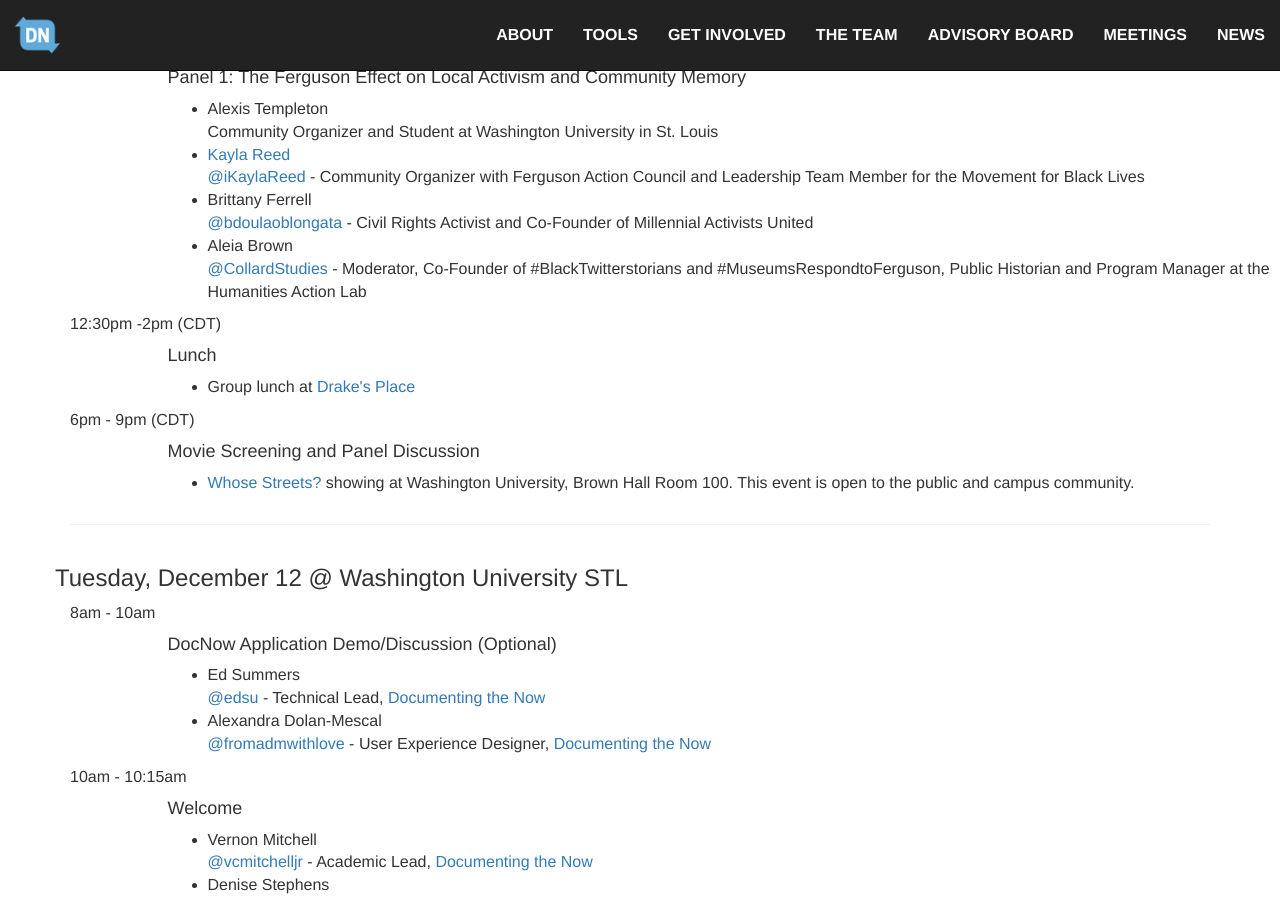
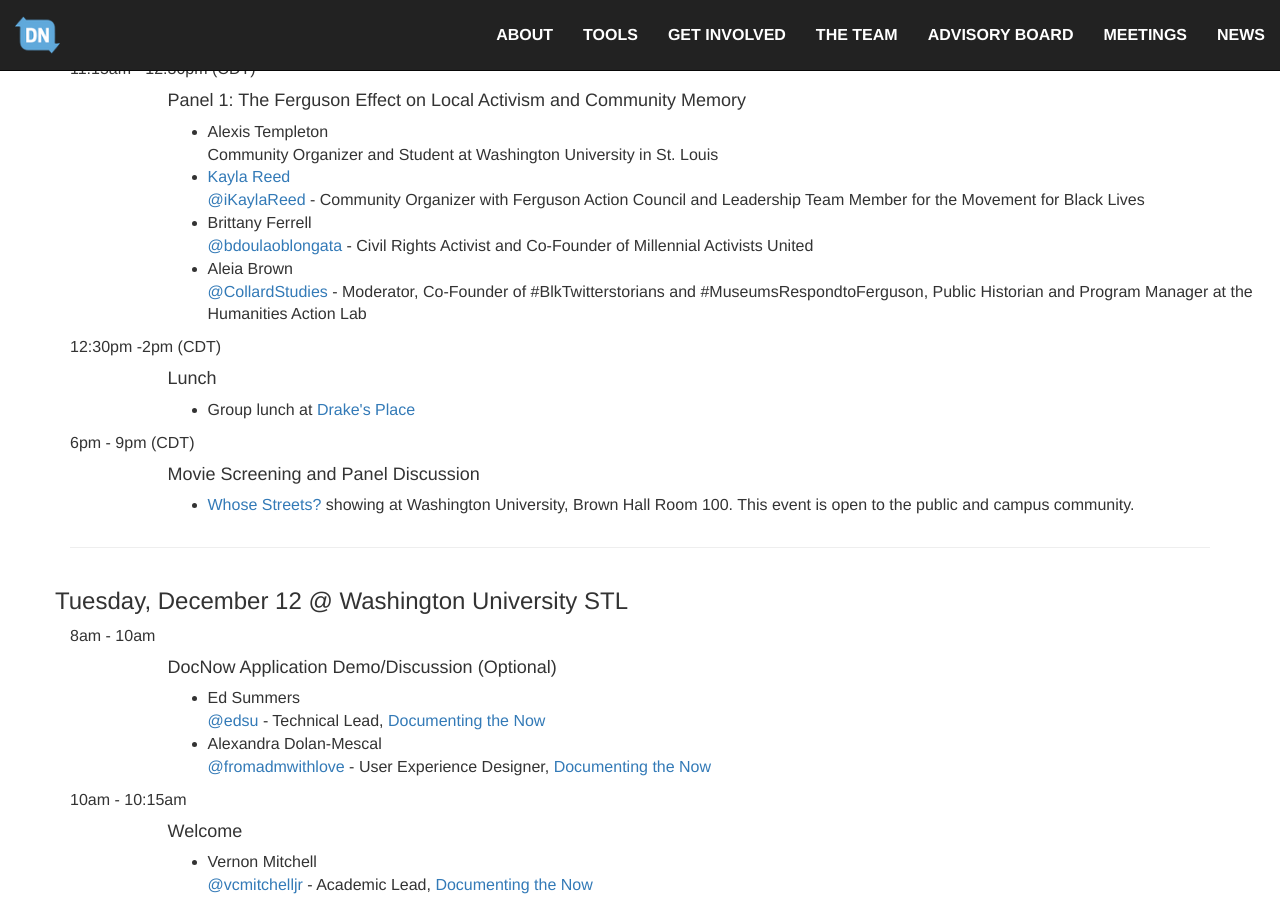
Before and after one commit to DocNow/docnow.github.io, a Jekyll site: the page built from meetings/stl-2017/index.html, in a window 1280 px wide and 900 px high, scrolled down 1246 px. Built offline with Jekyll 4.4.1, drawn with Linux system fonts in a browser that asks for light colours; some of the changed text lies outside the part shown.

Commit message:
2 updates
from bergis

```diff
--- a/meetings/stl-2017/index.html
+++ b/meetings/stl-2017/index.html
@@ -57,7 +57,7 @@
               <a href="https://twitter.com/bdoulaoblongata">@bdoulaoblongata</a> - Civil Rights Activist and Co-Founder of Millennial Activists United
            </li>
            <li>Aleia Brown <br>
-             <a href="https://twitter.com/collardstudies">@CollardStudies</a> - Moderator, Co-Founder of #BlackTwitterstorians and #MuseumsRespondtoFerguson, Public Historian and Program Manager at the Humanities Action Lab
+             <a href="https://twitter.com/collardstudies">@CollardStudies</a> - Moderator, Co-Founder of #BlkTwitterstorians and #MuseumsRespondtoFerguson, Public Historian and Program Manager at the Humanities Action Lab
            </li>
          </ul>
       </div>
```
Also changed, not shown: other parts of meetings/stl-2017/index.html (+1 -1 lines).
